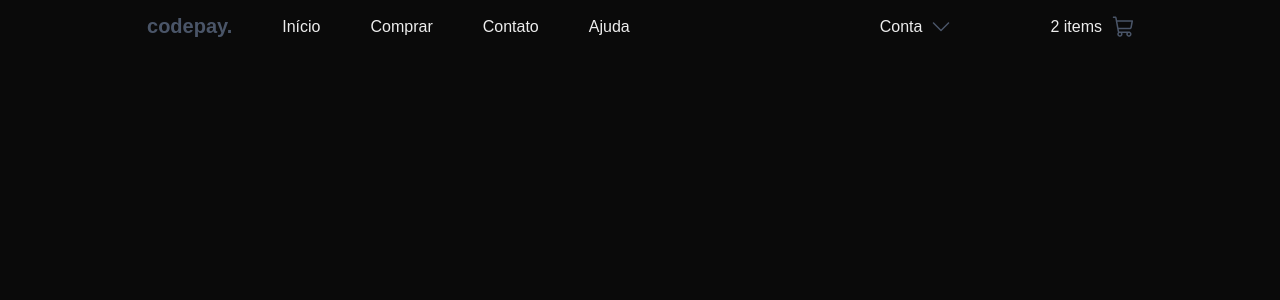
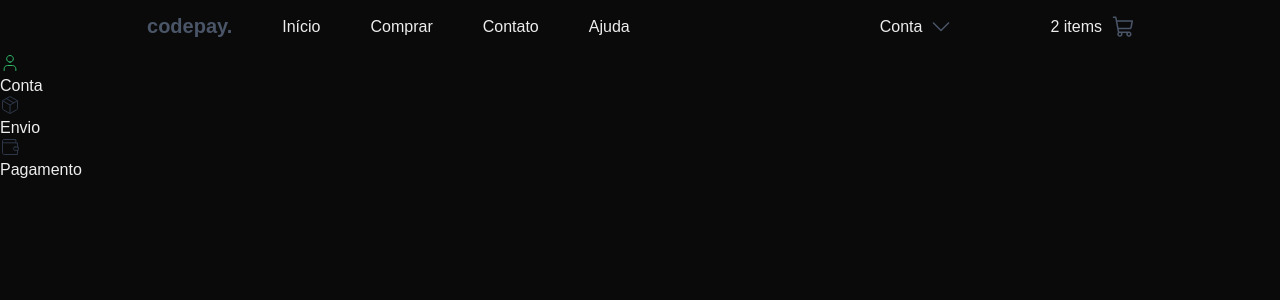
Before and after one commit to Gustavo-gthb/code-pay, a Next.js app: page / in a window 1280 px wide. Shown: the top 300 px of the page. Built offline with nearby package versions, Linux system fonts and the light colour scheme.

Commit message:
fix: Imported the account, shipping and payment icons.

```diff
--- a/src/app/layout.js
+++ b/src/app/layout.js
@@ -13,7 +13,7 @@ const geistMono = localFont({
 });
 
 export const metadata = {
-  title: "Create Next App",
+  title: "Code Pay",
   description: "Generated by create next app",
 };
 
--- a/src/app/page.js
+++ b/src/app/page.js
@@ -1,13 +1,14 @@
 import Image from "next/image";
 import styles from "./page.module.css";
 import Header from "./../components/layout/Header/index";
+import Main from '../components/layout/Main/index';
 
 export default function Home() {
   return (
     <>
       <Header />
       <main className={styles.main}>
-
+        <Main/>
       </main>
 
     </>
--- a/src/components/layout/Main/index.tsx
+++ b/src/components/layout/Main/index.tsx
@@ -1,13 +1,16 @@
 import React from "react";
 import styles from "@/components/layout/Main/style.module.css";
+import Account from '../../shared/Account/index';
+import Shipping from '../../shared/Shipping/index';
+import Payment from '../../shared/Payment/index';
 
 const Main = () => {
   return (
     <div className={styles.container}>
       <div className={styles.purchaseProgress}>
-        <div className={styles.account}></div>
-        <div className={styles.shipping}></div>
-        <div className={styles.payment}></div>
+        <div className={styles.account}><Account/> Conta</div>
+        <div className={styles.shipping}><Shipping/> Envio</div>
+        <div className={styles.payment}><Payment/> Pagamento</div>
       </div>
     </div>
   );
--- a/src/components/shared/Payment/index.tsx
+++ b/src/components/shared/Payment/index.tsx
@@ -1,7 +1,7 @@
 import React from "react";
 
 const Payment = () => {
-  return
+  return (
     <div>
       <svg
         width="20"
@@ -30,6 +30,7 @@ const Payment = () => {
         />
       </svg>
     </div>
+  );
 };
 
 export default Payment;
--- a/src/components/shared/Shipping/index.tsx
+++ b/src/components/shared/Shipping/index.tsx
@@ -11,14 +11,26 @@ const Shipping = () => {
         xmlns="http://www.w3.org/2000/svg"
       >
         <path
-          d="M15.8333 17.5V15.8333C15.8333 14.9493 15.4821 14.1014 14.857 13.4763C14.2319 12.8512 13.384 12.5 12.5 12.5H7.49996C6.6159 12.5 5.76806 12.8512 5.14294 13.4763C4.51782 14.1014 4.16663 14.9493 4.16663 15.8333V17.5"
-          stroke="#2FBD6A"
+          d="M6.25 3.55832L13.75 7.84999"
+          stroke="#2D3748"
           stroke-linecap="round"
           stroke-linejoin="round"
         />
         <path
-          d="M9.99996 9.16667C11.8409 9.16667 13.3333 7.67428 13.3333 5.83333C13.3333 3.99238 11.8409 2.5 9.99996 2.5C8.15901 2.5 6.66663 3.99238 6.66663 5.83333C6.66663 7.67428 8.15901 9.16667 9.99996 9.16667Z"
-          stroke="#2FBD6A"
+          d="M17.5 6.66666C17.4997 6.37439 17.4225 6.08733 17.2763 5.83429C17.13 5.58125 16.9198 5.37113 16.6667 5.22499L10.8333 1.89166C10.58 1.74538 10.2926 1.66837 10 1.66837C9.70744 1.66837 9.42003 1.74538 9.16667 1.89166L3.33333 5.22499C3.08022 5.37113 2.86998 5.58125 2.72372 5.83429C2.57745 6.08733 2.5003 6.37439 2.5 6.66666V13.3333C2.5003 13.6256 2.57745 13.9126 2.72372 14.1657C2.86998 14.4187 3.08022 14.6289 3.33333 14.775L9.16667 18.1083C9.42003 18.2546 9.70744 18.3316 10 18.3316C10.2926 18.3316 10.58 18.2546 10.8333 18.1083L16.6667 14.775C16.9198 14.6289 17.13 14.4187 17.2763 14.1657C17.4225 13.9126 17.4997 13.6256 17.5 13.3333V6.66666Z"
+          stroke="#2D3748"
+          stroke-linecap="round"
+          stroke-linejoin="round"
+        />
+        <path
+          d="M2.75 5.83334L10 10L17.25 5.83334"
+          stroke="#2D3748"
+          stroke-linecap="round"
+          stroke-linejoin="round"
+        />
+        <path
+          d="M10 18.3333V10"
+          stroke="#2D3748"
           stroke-linecap="round"
           stroke-linejoin="round"
         />
```
Also changed, not shown: package.json (+4 -3 lines), 1 other file (tests, documents, lock files or other folders). Lines whose indentation alone changed are shown as unchanged.
